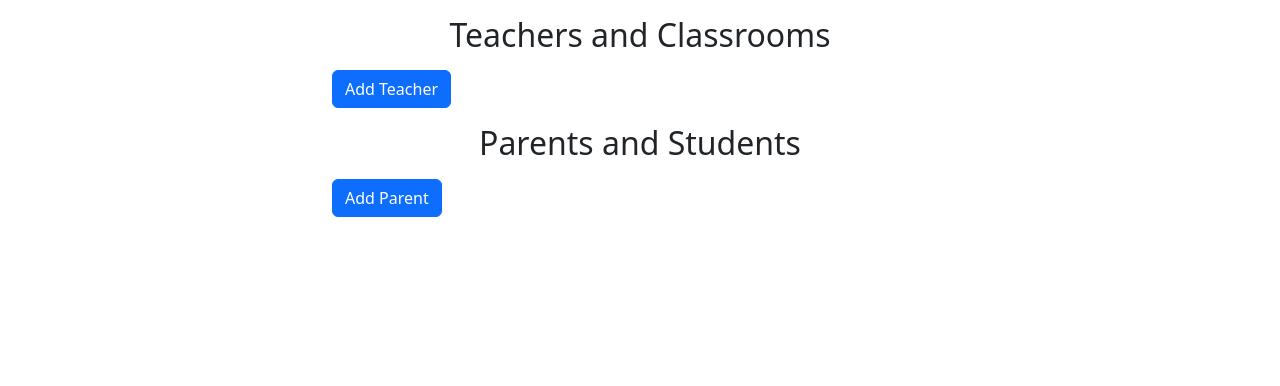
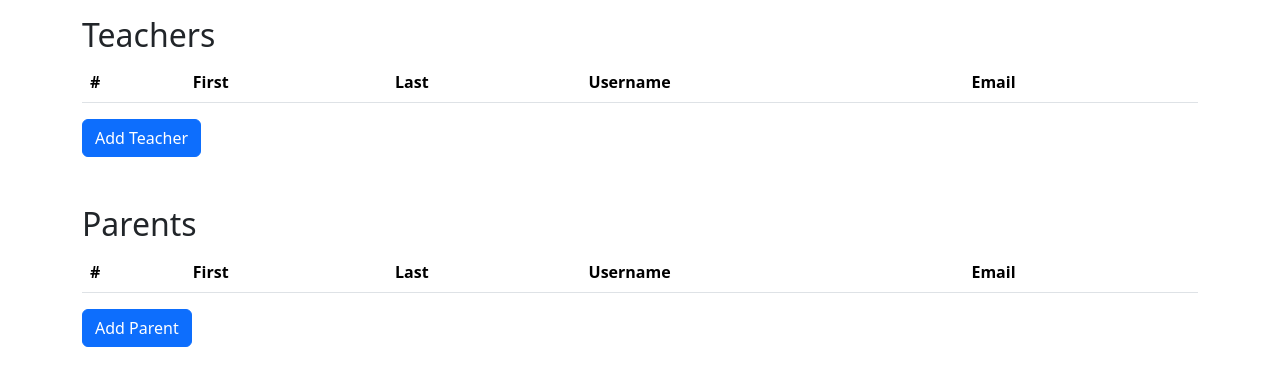
Before and after one commit to RasiakDev/AlbEdu, a Django app: page /app/users/ in a window 1280 px wide. Shown: the part 56-442 px from the top of the page. Run offline with Django 4.2, Linux system fonts and the light colour scheme; lists and menus that the app fills with data are empty; some libraries are stand-ins or nearby versions.

Commit message:
-add email to teacher parent and fix tables struct

```diff
--- a/app/forms.py
+++ b/app/forms.py
@@ -50,4 +50,4 @@ class PresenceForm(ModelForm):
 class RegisterForm(UserCreationForm):
     class Meta:
         model=User
-        fields = ['first_name','last_name', 'username','password1','password2']
+        fields = ['first_name','last_name', 'username','email', 'password1', 'password2']
--- a/app/models.py
+++ b/app/models.py
@@ -80,3 +80,8 @@ class Present(models.Model):
 
     def __str__(self):
         return f'{self.student}  {self.is_present}'
+
+
+# class Parent(models.Model):
+#     user = models.OneToOneField(User, on_delete=models.CASCADE)
+#     phone = models.CharField(max_length=100)
--- a/app/templates/header.html
+++ b/app/templates/header.html
@@ -3,7 +3,6 @@
   <head>
     <meta charset="UTF-8" />
     <meta name="viewport" content="width=device-width, initial-scale=1.0" />
-    <script src="https://ajax.googleapis.com/ajax/libs/jquery/3.7.1/jquery.min.js"></script>
     {% load bootstrap5 %}
     {% bootstrap_css %}
     {% bootstrap_javascript %}
--- a/app/templates/users.html
+++ b/app/templates/users.html
@@ -1,6 +1,74 @@
 {% include "header.html" %}
 
-<div class="container-fluid pt-3 px-auto col-md-6">
+<div class="container mt-3">
+    <h2>Teachers</h2>
+    <table class="table table-striped table-hover">
+        <thead class="thead-dark">
+        <tr>
+            <th scope="col">#</th>
+            <th scope="col">First</th>
+            <th scope="col">Last</th>
+            <th scope="col">Username</th>
+            <th scope="col">Email</th>
+        </tr>
+        </thead>
+        <tbody>
+        {% for teacher in teachers %}
+            <tr>
+                <th scope="row">{{ forloop.counter }}</th>
+                <td>{{teacher.first_name}} </td>
+                <td>{{teacher.last_name}}</td>
+                <td>{{teacher.username}}</td>
+                <td>{{teacher.email}}</td>
+            </tr>
+        {% endfor %}
+        </tbody>
+    </table>
+    <a class="btn btn-primary justify-right" href="{% url "register_teacher" %}">Add Teacher</a>
+</div>
+
+
+<div class="container mt-5">
+    <h2>Parents</h2>
+    <table class="table table-striped table-hover">
+        <thead class="thead-dark">
+        <tr>
+            <th scope="col">#</th>
+            <th scope="col">First</th>
+            <th scope="col">Last</th>
+            <th scope="col">Username</th>
+            <th scope="col">Email</th>
+        </tr>
+        </thead>
+        <tbody>
+        {% for parent in parents %}
+            <tr>
+                <th scope="row">{{ forloop.counter }}</th>
+                <td>{{parent.first_name}} </td>
+                <td>{{parent.last_name}}</td>
+                <td>{{parent.username}}</td>
+                <td>{{parent.email}}</td>
+            </tr>
+        {% endfor %}
+        </tbody>
+    </table>
+    <a class="btn btn-primary" href="{% url "register_parent" %}">Add Parent</a>
+</div>
+
+
+
+
+
+
+
+
+
+
+
+
+
+
+{% comment %} <div class="container-fluid pt-3 px-auto col-md-6">
     <div>
         <h2 class="text-center">Teachers and Classrooms</h2>
         <div>
@@ -24,9 +92,11 @@
         </div>
     </div>
 
-</div>
+</div> {% endcomment %}
 
-<div class="container-fluid pt-3 px-auto col-md-6">
+
+
+{% comment %} <div class="container-fluid pt-3 px-auto col-md-6">
     <div>
         <h2 class="text-center">Parents and Students</h2>
         <div>
@@ -49,4 +119,4 @@
         </div>
     </div>
     <a class="btn btn-primary" href="{% url "register_parent" %}">Add Parent</a>
-</div>
+</div> {% endcomment %}
```
Also changed, not shown: app/templates/classrooms/classroom_view.html (+7 -3 lines).
